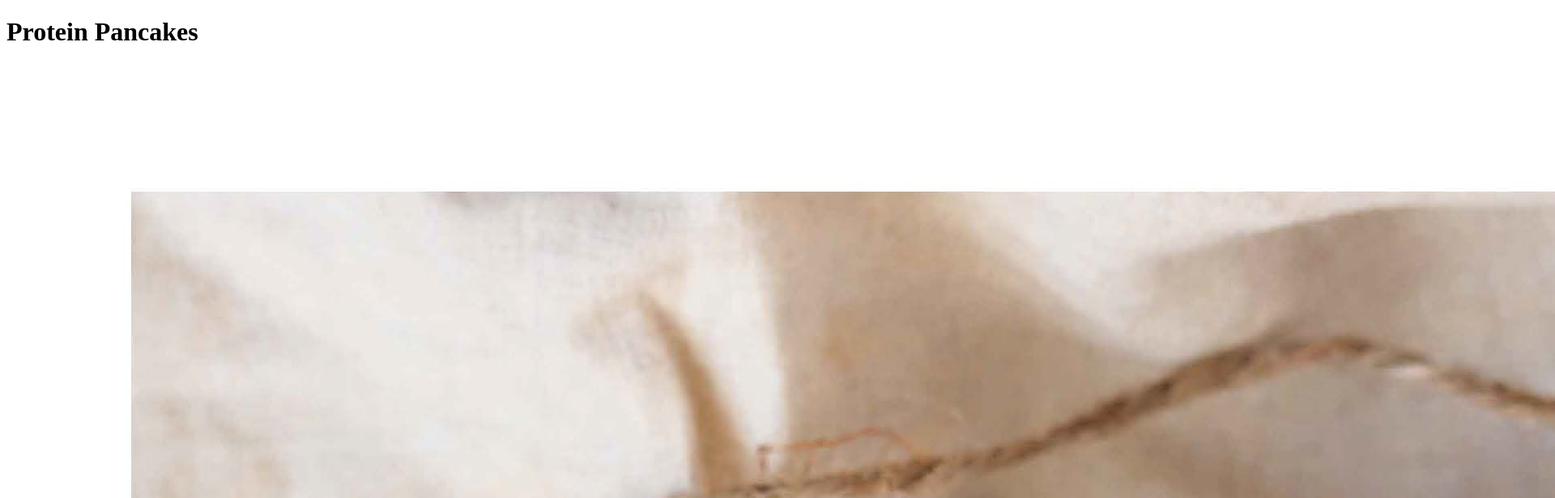
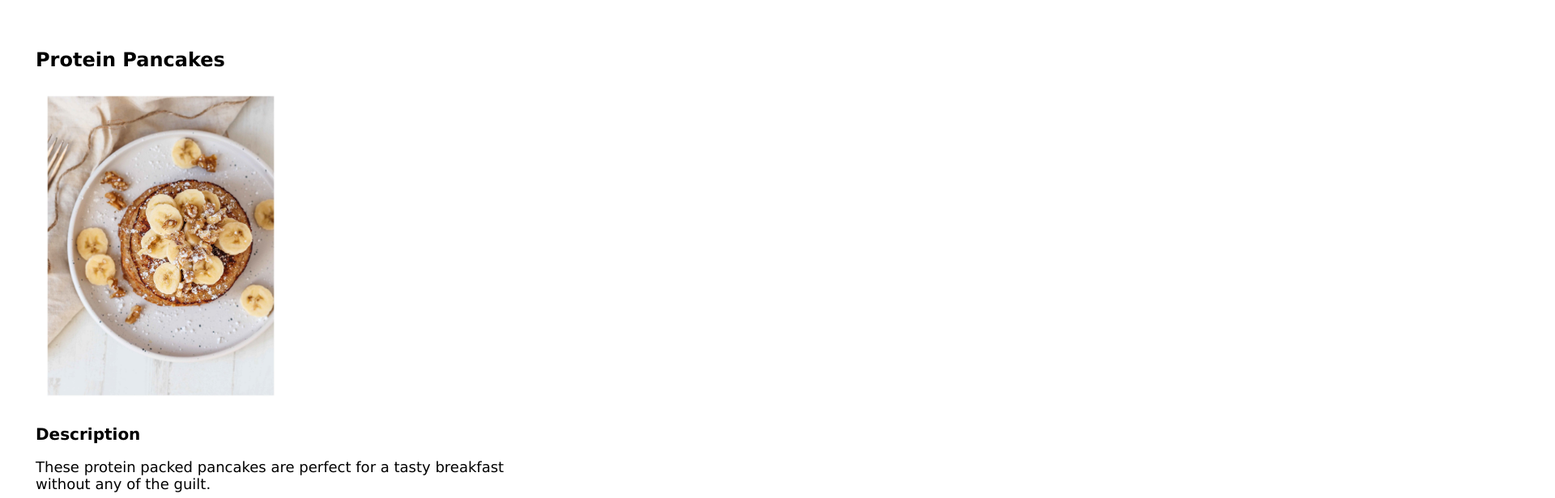
Before and after one commit to stephscode/odin-recipes, a plain HTML site: page recipes/protein-pancakes.html in a window 1280 px wide. Shown: the top 616 px of the page at 81% size, 1920 px wide, since content can reach past the window. Drawn offline with Linux system fonts and the light colour scheme.

Commit message:
applied first style sheet

```diff
--- a/recipes/protein-pancakes.html
+++ b/recipes/protein-pancakes.html
@@ -3,6 +3,7 @@
 
 <head>
     <meta charset="UTF-8">
+    <link rel="stylesheet" href="../styles.css">
     <title>Protein Pancakes</title>
 </head>
 
--- /dev/null
+++ b/styles.css
@@ -0,0 +1,37 @@
+* {
+    /* font-family: 'Playfair Display', serif; */
+    font-family: Verdana, Geneva, Tahoma, sans-serif;
+    font-size: 18px;
+
+
+}
+
+body {
+    padding: 2rem;
+}
+
+h1 {
+    font-size: 24px;
+
+}
+
+h2 {
+    font-size: 20px;
+
+}
+
+img {
+    height: 400px;
+    width: auto;
+
+
+}
+
+p,
+li {
+    max-width: 50vw;
+}
+
+a:visited {
+    color: lightseagreen;
+}
```
Also changed, not shown: index.html (+2 -0 lines), recipes/purple-power-smoothie.html (+1 -0 lines), recipes/shakshuka.html (+1 -0 lines).
